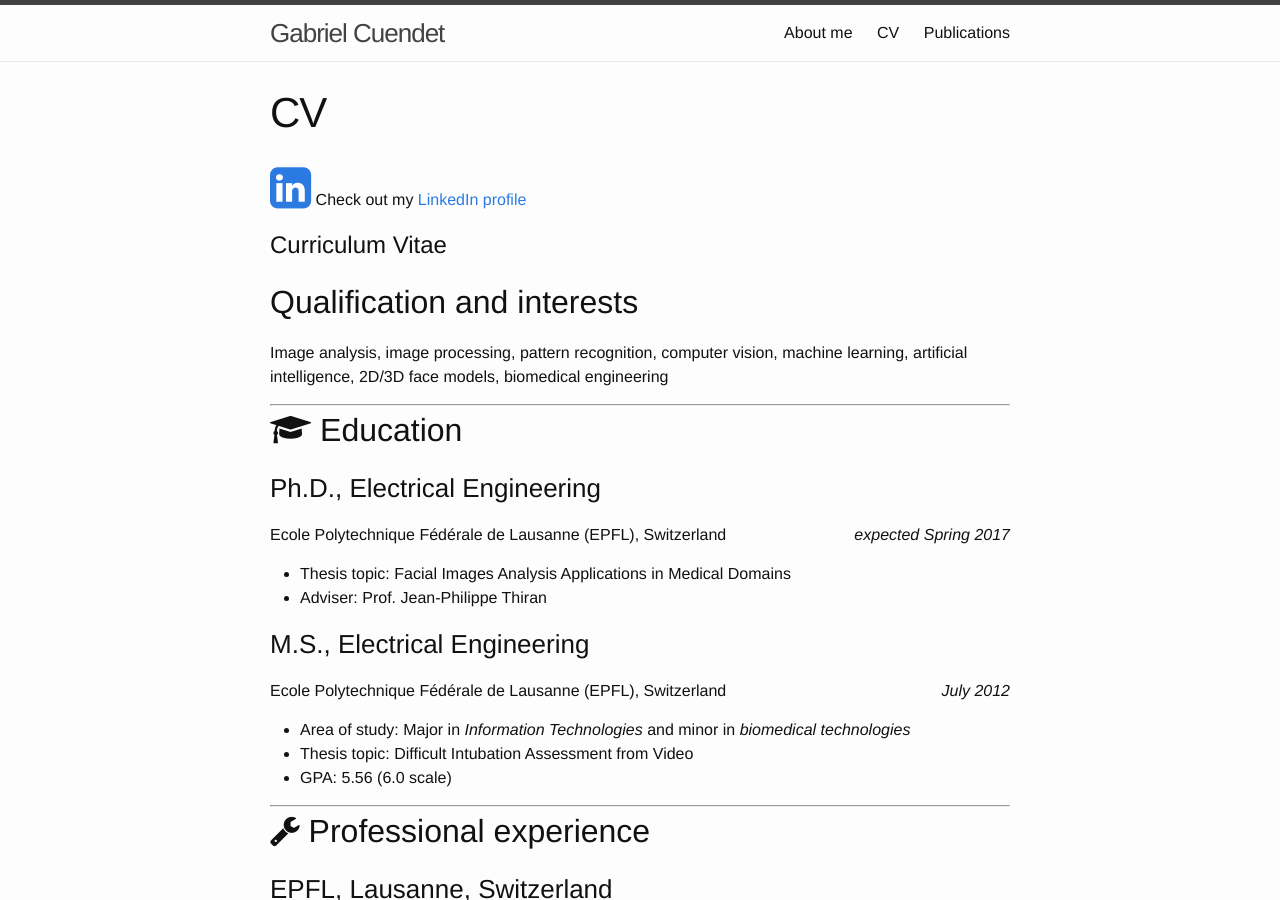
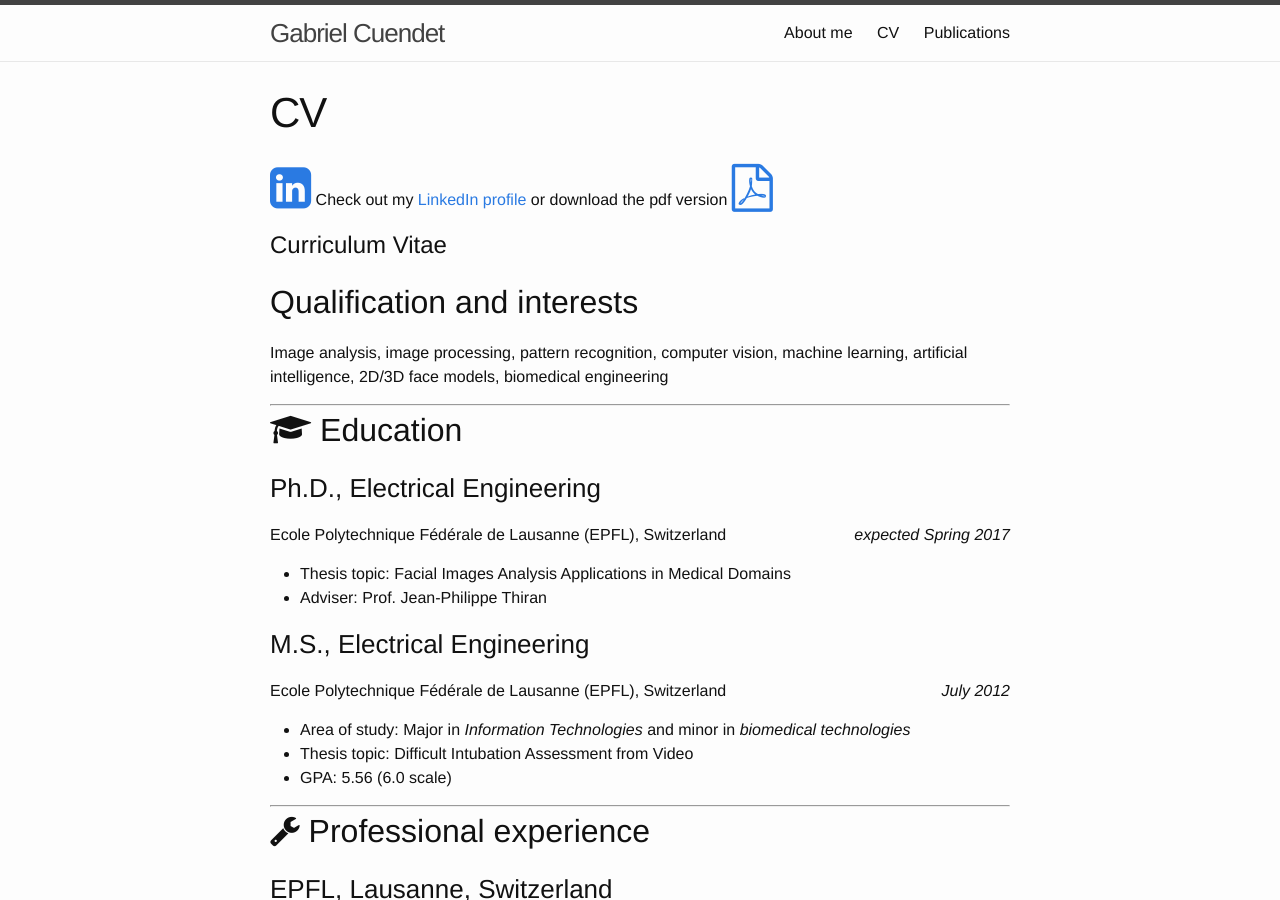
Before and after one commit to gcuendet/gcuendet.github.io, a Jekyll site: the page built from cv.md, in a window 1280 px wide and 900 px high. Built offline with Jekyll 4.4.1, drawn with Linux system fonts in a browser that asks for light colours.

Commit message:
Add pdf CV

```diff
--- a/cv.md
+++ b/cv.md
@@ -7,6 +7,9 @@ permalink: /cv/
 {::comment}![LinkedIn]({{site.url}}/resources/images/Logo-2C-21px-R.png){:/comment}
 <a href="https://www.linkedin.com/in/gcuendet"><i class="fa fa-linkedin-square fa-3x"></i></a>
 Check out my [LinkedIn profile](https://ch.linkedin.com/in/gcuendet)
+or download the pdf version
+<a href="{{site.url}}/resources/docs/gcuendet_cv.pdf"><i class="fa fa-file-pdf-o fa-3x"></i></a>
+
 
 # Curriculum Vitae
 
```
Also changed, not shown: 1 other file.
